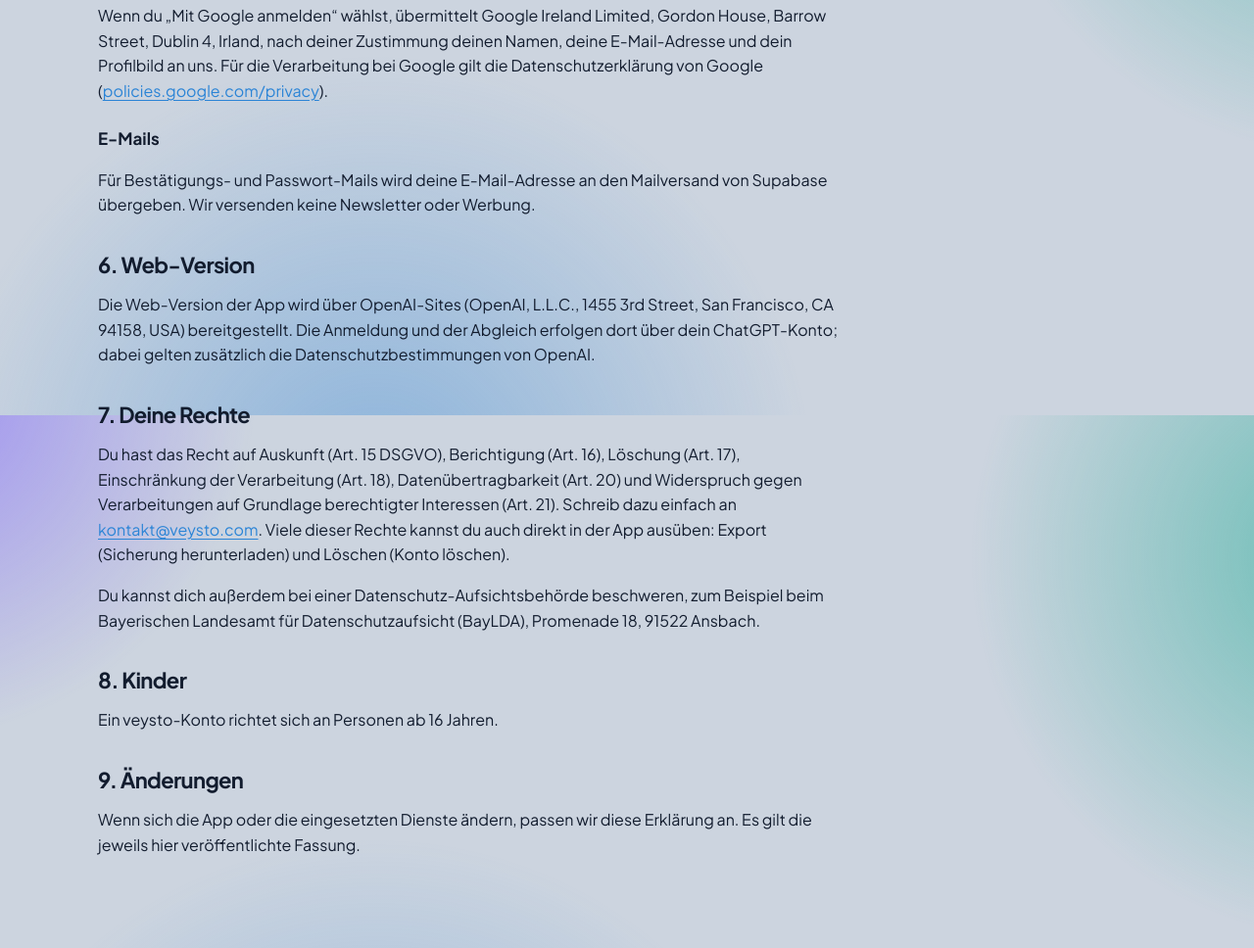
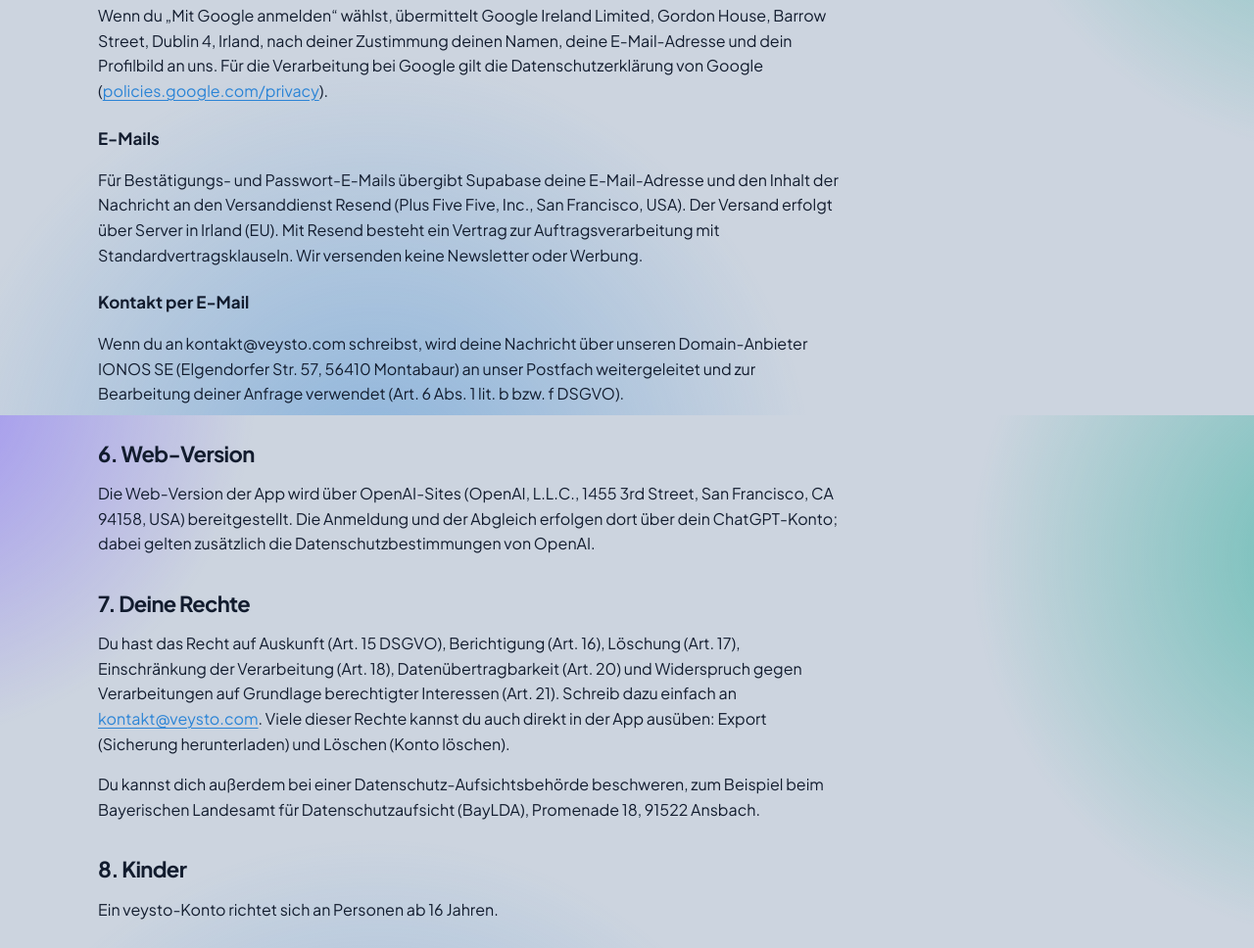
Before and after one commit to veysto-hub/veysto-website, a plain HTML site: page datenschutz.html in a window 1280 px wide. Shown: the part 1976-2944 px from the top of the page at 98% size. Drawn offline with Linux system fonts and the light colour scheme.

Commit message:
Datenschutz: Mailversand über Resend, Kontakt-Weiterleitung; Logo als PNG für E-Mails
Co-Authored-By: Claude Opus 5.5 <noreply@anthropic.com>
Claude-Session: https://claude.ai/code/session_01P574YydzdRgYnmmjEHzATB

```diff
--- a/datenschutz.html
+++ b/datenschutz.html
@@ -58,7 +58,9 @@
  <h3>Anmelden mit Google</h3>
  <p>Wenn du „Mit Google anmelden“ wählst, übermittelt Google Ireland Limited, Gordon House, Barrow Street, Dublin 4, Irland, nach deiner Zustimmung deinen Namen, deine E-Mail-Adresse und dein Profilbild an uns. Für die Verarbeitung bei Google gilt die Datenschutzerklärung von Google (<a href="https://policies.google.com/privacy" rel="noopener">policies.google.com/privacy</a>).</p>
  <h3>E-Mails</h3>
- <p>Für Bestätigungs- und Passwort-Mails wird deine E-Mail-Adresse an den Mailversand von Supabase übergeben. Wir versenden keine Newsletter oder Werbung.</p>
+ <p>Für Bestätigungs- und Passwort-E-Mails übergibt Supabase deine E-Mail-Adresse und den Inhalt der Nachricht an den Versanddienst Resend (Plus Five Five, Inc., San Francisco, USA). Der Versand erfolgt über Server in Irland (EU). Mit Resend besteht ein Vertrag zur Auftragsverarbeitung mit Standardvertragsklauseln. Wir versenden keine Newsletter oder Werbung.</p>
+ <h3>Kontakt per E-Mail</h3>
+ <p>Wenn du an kontakt@veysto.com schreibst, wird deine Nachricht über unseren Domain-Anbieter IONOS SE (Elgendorfer Str. 57, 56410 Montabaur) an unser Postfach weitergeleitet und zur Bearbeitung deiner Anfrage verwendet (Art. 6 Abs. 1 lit. b bzw. f DSGVO).</p>
 
  <h2>6. Web-Version</h2>
  <p>Die Web-Version der App wird über OpenAI-Sites (OpenAI, L.L.C., 1455 3rd Street, San Francisco, CA 94158, USA) bereitgestellt. Die Anmeldung und der Abgleich erfolgen dort über dein ChatGPT-Konto; dabei gelten zusätzlich die Datenschutzbestimmungen von OpenAI.</p>
```
Also changed, not shown: assets/icon-120.png (added).
